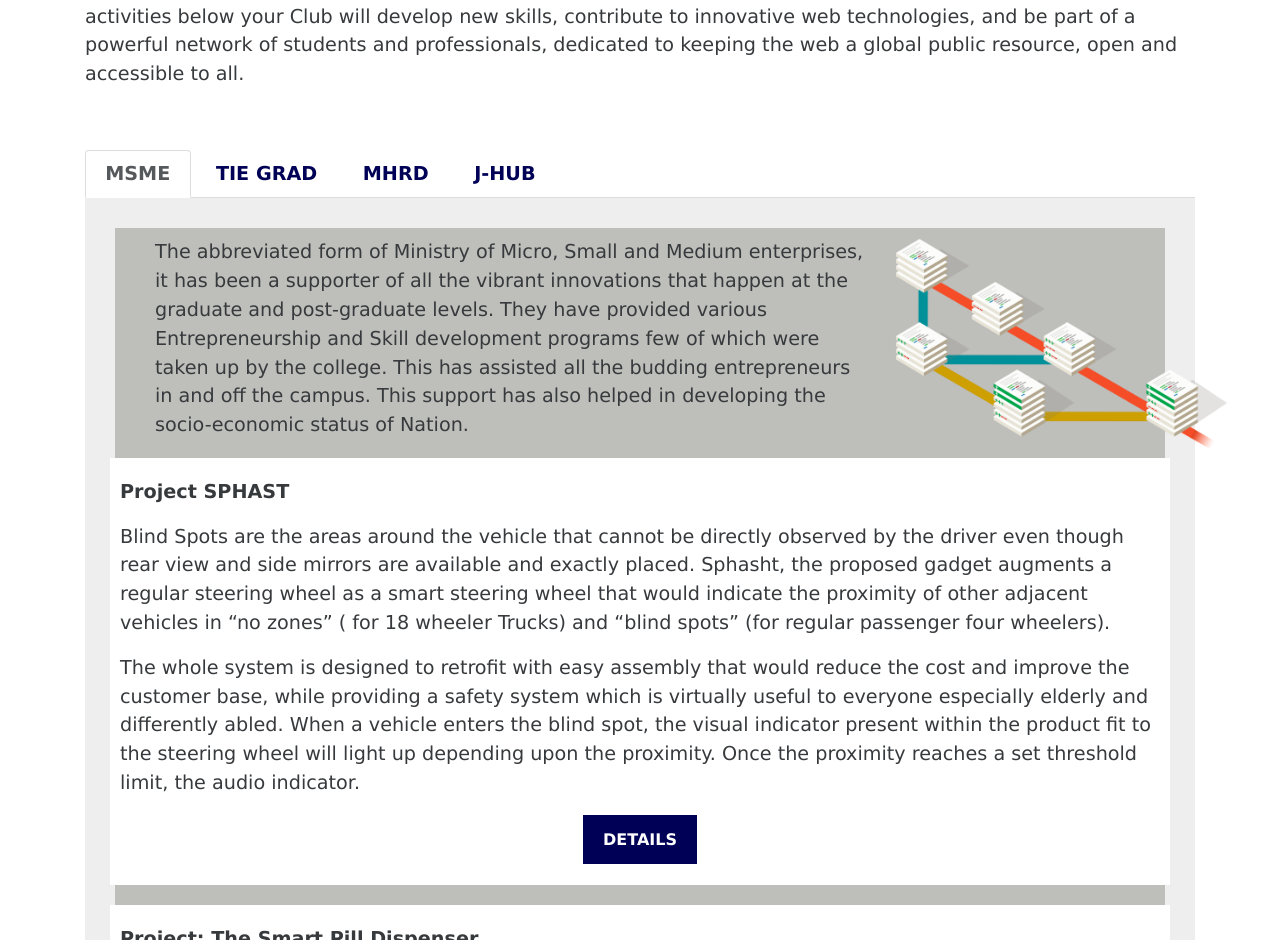
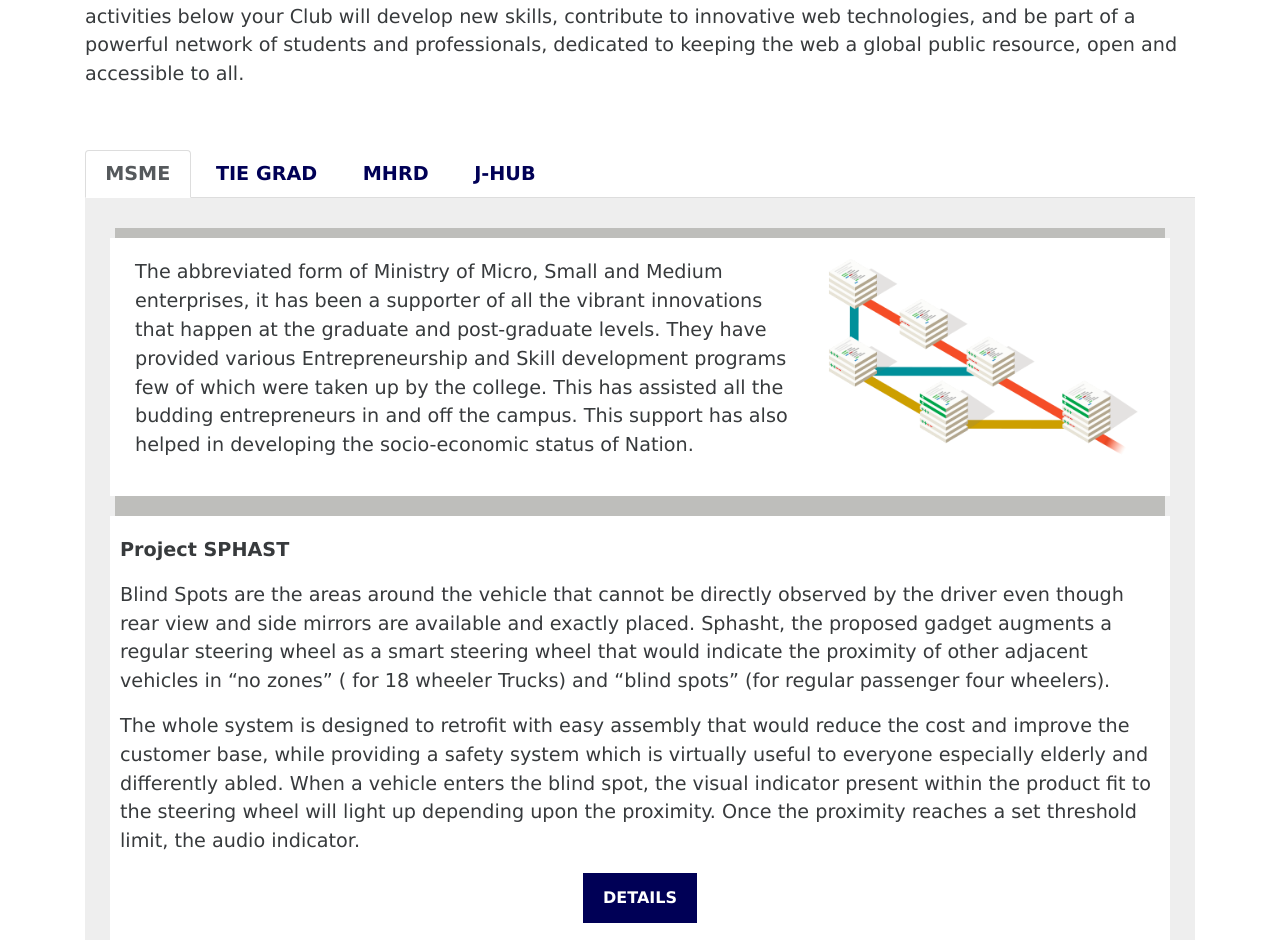
Before and after one commit to SNISTInnovationHub/snistinnovationhub.github.io, a Jekyll site: the page built from _pages/col.html, in a window 1280 px wide. Shown: the part 574-1514 px from the top of the page. Built offline with Jekyll 4.4.1, drawn with Linux system fonts in a browser that asks for light colours; nearby versions of some CDN libraries; some web fonts are replaced; library files that are not in the unit come from our copies.

Commit message:
Update col.html

```diff
--- a/_pages/col.html
+++ b/_pages/col.html
@@ -49,7 +49,7 @@ permalink: /col/
 
 
   <div role="tabpanel" class="tab-pane active" id="msme">
-   <div class="container">
+   <div class="row activity">
     <div class="col-md-8">
     <p>
       The abbreviated form of Ministry of Micro, Small and Medium enterprises, it has been a supporter of all the vibrant innovations that happen at the graduate and post-graduate levels. They have provided various Entrepreneurship and Skill development programs few of which were taken up by the college. This has assisted all the budding entrepreneurs in and off the campus. This support has also helped in developing the socio-economic status of Nation.
```
